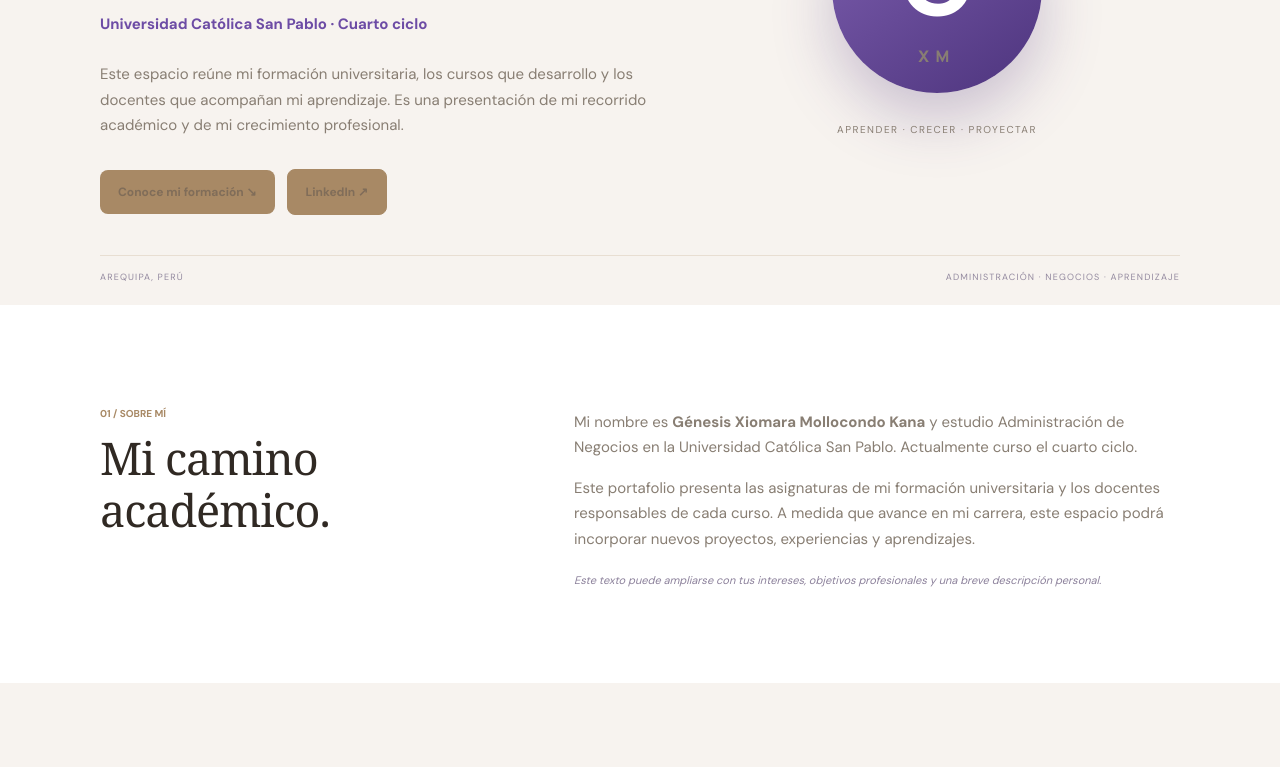
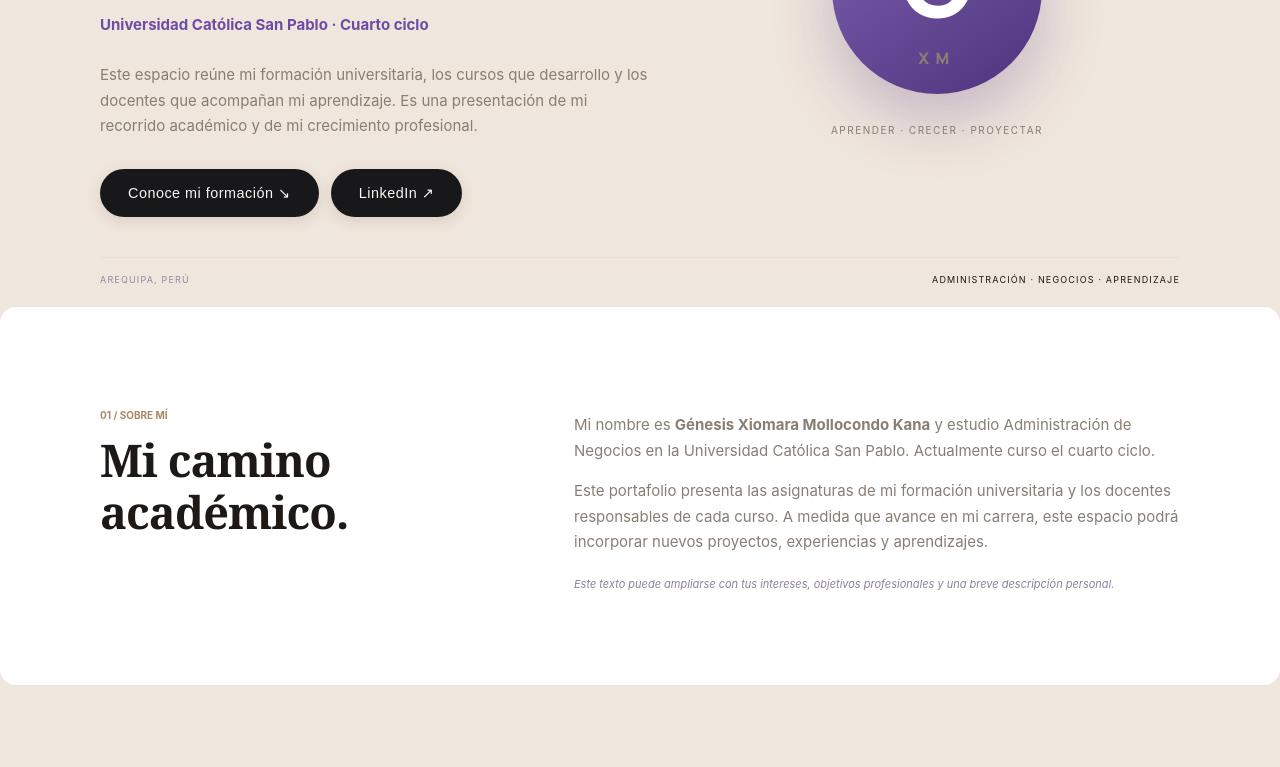
Before and after one commit to genesismollocondo-source/genesismollocondo-source.github.io, a plain HTML site: page index.html in a window 1280 px wide. Shown: the part 412-1179 px from the top of the page. Drawn offline with Linux system fonts and the light colour scheme.

Commit message:
Update styles.css

```diff
--- a/styles.css
+++ b/styles.css
@@ -559,3 +559,107 @@ hr {
 #inicio h3 {
   color: #302923 !important;
 }
+/* =========================================
+   ESTILO EDITORIAL NUDE & CAFÉ (SKINCARE LUXURY)
+   ========================================= */
+
+@import url('https://fonts.googleapis.com/css2?family=Cormorant+Garamond:wght@600;700&family=Plus+Jakarta+Sans:wght@400;500;600&display=swap');
+
+:root {
+  --bg-principal: #EFE6DD;      /* Crema arena suave (fondo principal) */
+  --bg-tarjeta: #FAF6F2;        /* Marfil cálido para tarjetas/cajas */
+  --texto-principal: #1C1917;   /* Negro carbón cálido (como el título "Latest skincare") */
+  --texto-secundario: #714329;  /* Marrón expreso profundo */
+  --acento: #18181B;            /* Negro elegante (como el botón "Shop Now") */
+  --acento-hover: #714329;      /* Cambia a café expreso al pasar el cursor */
+  --tono-terracota: #B08463;    /* Caramelo tostado para detalles y bordes */
+  --tono-arena-rosa: #D0B8A7;   /* Nude rosado suave */
+  --tono-taupe: #B5A192;        /* Gris topo cálido */
+}
+
+/* Fondo y tipografía general */
+body {
+  background-color: var(--bg-principal) !important;
+  color: var(--texto-principal) !important;
+  font-family: 'Plus Jakarta Sans', -apple-system, sans-serif !important;
+  line-height: 1.7;
+  margin: 0;
+  transition: background-color 0.3s ease;
+}
+
+/* Títulos con estética de revista de lujo */
+h1, h2, h3 {
+  font-family: 'Cormorant Garamond', Georgia, serif !important;
+  color: var(--texto-principal) !important;
+  letter-spacing: -0.02em;
+  font-weight: 700;
+}
+
+p, li, span {
+  color: var(--texto-principal);
+}
+
+/* Enlaces en tono café expreso con subrayado sutil */
+a {
+  color: var(--texto-secundario);
+  text-decoration: none;
+  border-bottom: 1px solid var(--tono-terracota);
+  transition: all 0.25s ease;
+}
+
+a:hover {
+  color: var(--acento);
+  border-bottom-color: var(--acento);
+}
+
+/* Botones estilo cápsula ("Shop Now" de tu imagen) */
+button, .btn, input[type="submit"] {
+  background-color: var(--acento) !important;
+  color: #FAF6F2 !important;
+  border: none !important;
+  border-radius: 50px !important; /* Bordes redondeados tipo píldora */
+  padding: 12px 28px !important;
+  font-family: 'Plus Jakarta Sans', sans-serif !important;
+  font-size: 0.9rem;
+  font-weight: 500;
+  letter-spacing: 0.5px;
+  cursor: pointer;
+  box-shadow: 0 4px 14px rgba(113, 67, 41, 0.15);
+  transition: all 0.3s ease !important;
+}
+
+button:hover, .btn:hover, input[type="submit"]:hover {
+  background-color: var(--acento-hover) !important; /* Se vuelve café expreso */
+  transform: translateY(-2px);
+  box-shadow: 0 6px 18px rgba(113, 67, 41, 0.25);
+}
+
+/* Tarjetas y secciones en marfil cálido con bordes nude */
+section, article, .card, .container, header, footer {
+  border-radius: 16px;
+}
+
+.card, article {
+  background-color: var(--bg-tarjeta);
+  border: 1px solid var(--tono-arena-rosa);
+  box-shadow: 0 10px 30px -5px rgba(113, 67, 41, 0.06);
+  transition: transform 0.25s ease, box-shadow 0.25s ease;
+}
+
+.card:hover, article:hover {
+  transform: translateY(-3px);
+  border-color: var(--tono-terracota);
+  box-shadow: 0 15px 35px -5px rgba(113, 67, 41, 0.12);
+}
+
+/* Imágenes con bordes redondeados y sombra cálida */
+img {
+  border-radius: 14px;
+  box-shadow: 0 8px 20px rgba(113, 67, 41, 0.08);
+}
+
+/* Barra de selección de texto personalizada */
+::selection {
+  background-color: var(--tono-arena-rosa);
+  color: var(--texto-principal);
+}
```
